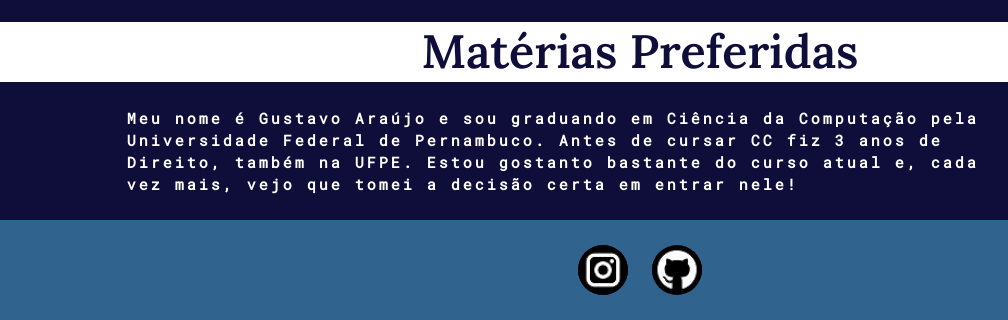
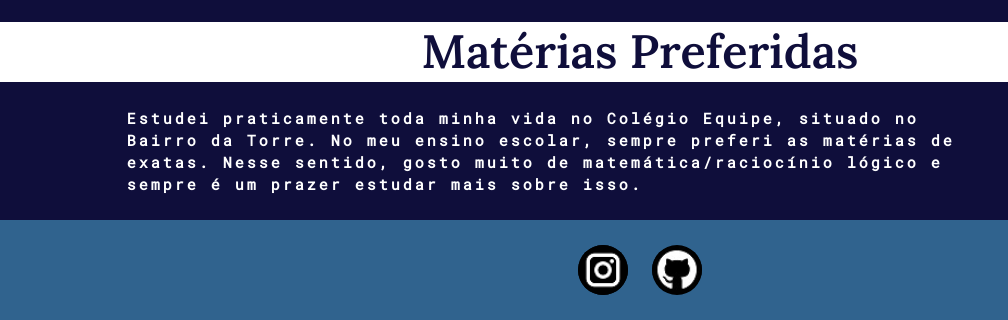
Before and after one commit to gjcva/myhome, a plain HTML site: page index.html in a window 1280 px wide. Shown: the part 854-1174 px from the top of the page, 0-1008 px from the left. Drawn offline with Linux system fonts and the light colour scheme.

Commit message:
Update index.html

```diff
--- a/index.html
+++ b/index.html
@@ -154,7 +154,7 @@
           </div>
           <div class="description">
             <p>
-              Meu nome é Gustavo Araújo e sou graduando em Ciência da Computação pela Universidade Federal de Pernambuco. Antes de cursar CC fiz 3 anos de Direito, também na UFPE. Estou gostanto bastante do curso atual e, cada vez mais, vejo que tomei a decisão certa em entrar nele!
+              Estudei praticamente toda minha vida no Colégio Equipe, situado no Bairro da Torre. No meu ensino escolar, sempre preferi as matérias de exatas. Nesse sentido, gosto muito de matemática/raciocínio lógico e sempre é um prazer estudar mais sobre isso.
             </p>
           </div>
         </div>
```
